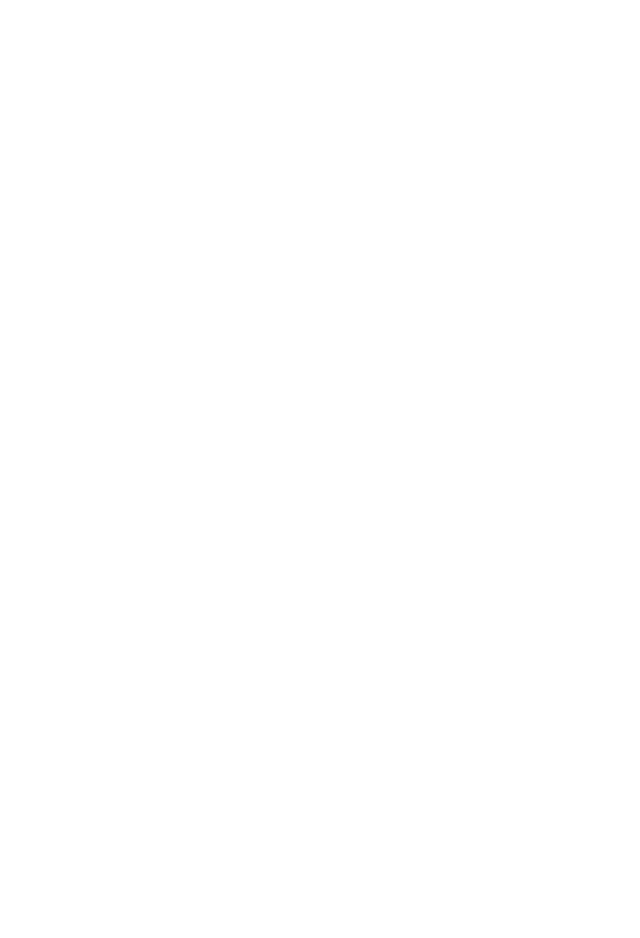
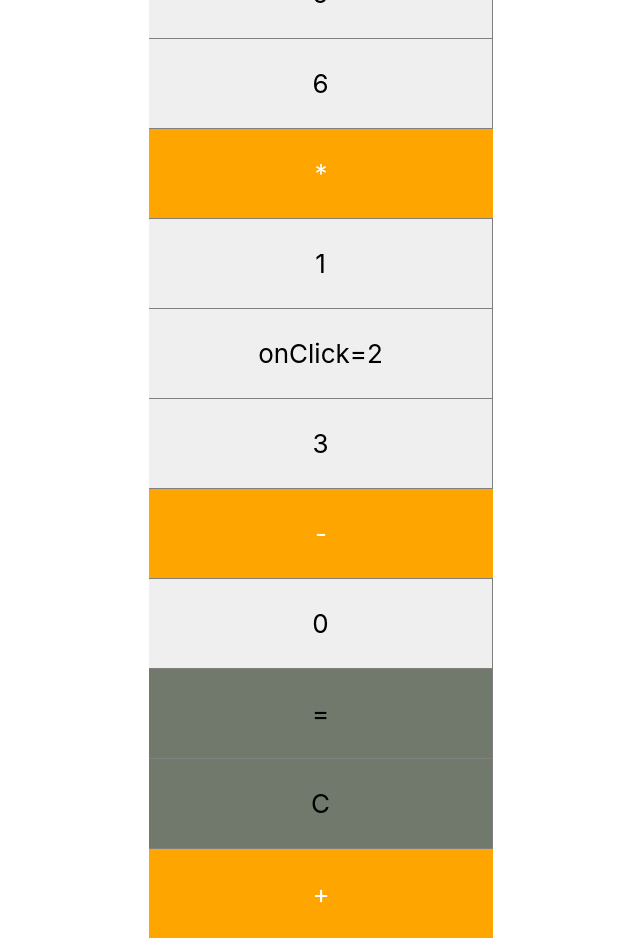
Before and after one commit to Lahari07bugatha/React-Applications, a React (Create React App) app: page / in a window 1280 px wide. Shown: the part 240-1178 px from the top of the page, without its empty margins (319-959 px from the left). Before the commit the page ends 800 px from the top, so only its background shows below. Built offline with nearby package versions, Linux system fonts and the light colour scheme.

Commit message:
Calculator Application

```diff
--- a/public/index.html
+++ b/public/index.html
@@ -26,7 +26,7 @@
     -->
     <title>React App</title>
     <!-- <link rel="stylesheet" href="./gstyle.css"> -->
-    <link href="https://cdn.jsdelivr.net/npm/bootstrap@5.0.2/dist/css/bootstrap.min.css" rel="stylesheet"
+     <link href="https://cdn.jsdelivr.net/npm/bootstrap@5.0.2/dist/css/bootstrap.min.css" rel="stylesheet"
     integrity="sha384-EVSTQN3/azprG1Anm3QDgpJLIm9Nao0Yz1ztcQTwFspd3yD65VohhpuuCOmLASjC" crossorigin="anonymous">
   </head>
   <body>
--- /dev/null
+++ b/src/calculs.js
@@ -0,0 +1,34 @@
+import Keypads from "./keypads"
+import React,{useState} from "react"
+import './styles.css'
+function Appp(){
+
+    let [input,setInput]=useState('')
+
+   function handleClick(value){
+       setInput(input+value)
+   }
+   function calculate(value){
+     let outputval= eval(input)
+     setInput(outputval)
+   }
+
+   function handleClear(){
+         setInput('')
+   }
+
+
+
+    return(
+        <>
+         <div className="container">
+            <h2>Calculator using react</h2>
+            <div className="calclus">
+                <input type="text" className="output" value={input}  />
+                <Keypads handleClick={handleClick} calculate={calculate} handleClear={handleClear}/>
+            </div>
+         </div>
+        </>
+    )
+}
+export default Appp
--- a/src/index.js
+++ b/src/index.js
@@ -3,6 +3,7 @@
 import './index.css';
 import App from './App';
 import Data from './databinding';
+import Appp from './calculs';
 //import reportWebVitals from './reportWebVitals';
 
 const root = ReactDOM.createRoot(document.getElementById('root'));
@@ -20,7 +21,8 @@
   <App/>
 )
 root.render(
-
-    <Data></Data>
-
+  <Data></Data>
 )
+root.render(
+  <Appp/>
+)
--- /dev/null
+++ b/src/keypads.js
@@ -0,0 +1,67 @@
+function Keypads({handleClick ,handleClear, calculate}){
+    return(
+        <div className="keypads">
+          <div className="row">
+            <button className="digit" onClick={()=>{
+                handleClick('7')
+            }} >7</button>
+            <button className="digit" onClick={()=>{
+                handleClick('8')
+            }}>8</button>
+            <button className="digit" onClick={()=>{
+                handleClick('9')
+            }}>9</button>
+            <button className="operator" onClick={()=>{
+                handleClick('/')
+            }}>/</button>
+
+          </div>
+           <div className="row">
+            <button className="digit" onClick={()=>{
+                handleClick('4')
+            }}>4</button>
+            <button className="digit" onClick={()=>{
+                handleClick('5')
+            }}>5</button>
+            <button className="digit" onClick={()=>{
+                handleClick('6')
+            }}>6</button>
+            <button className="operator" onClick={()=>{
+                handleClick('*')
+            }}> *</button>
+
+          </div>
+           <div className="row">
+            <button className="digit" onClick={()=>{
+                handleClick('1')
+            }}>1</button>
+            <button className="digit"> onClick={()=>{
+                handleClick('2')
+            }}2</button>
+            <button className="digit" onClick={()=>{
+                handleClick('3')
+            }}> 3</button>
+            <button className="operator" onClick={()=>{
+                handleClick('-')
+            }}>-</button>
+
+          </div>
+           <div className="row">
+            <button className="digit" onClick={()=>{
+                handleClick('0')
+            }}>0</button>
+            <button className="fun-keys"  onClick={()=>{
+                calculate()
+            }}>=</button>
+            <button className="fun-keys" onClick={()=>{
+                 handleClear()
+            }} > C</button>
+            <button className="operator" onClick={()=>{
+                handleClick('7')
+            }}>+</button>
+
+          </div>
+        </div>
+    )
+}
+export default Keypads
--- /dev/null
+++ b/src/styles.css
@@ -0,0 +1,51 @@
+.container{
+    display: flex;
+    justify-content: center;
+    align-items: center;
+    flex-direction: column;
+    height: 100vh;
+}
+.output{
+    outline: none;
+    border: none;
+    width: 320px;
+    height: 70px;
+    font-size: 32px;
+    padding: 2px 10px;
+    background-color: black;
+    color: white;
+    border-top-right-radius: 6px;
+    border-top-right-radius: 6px;
+    text-align: right;
+}
+button{
+    width: 85px;
+    height: 90px;
+    font-size: 26px;
+    cursor: pointer;
+    border: none;
+    border-top: 1px solid gray;
+    border-right: 1px solid gray;
+
+}
+.digit:hover{
+    background-color: rgb(129, 138, 145);
+    color: white;
+
+}
+.operator:hover{
+    background-color: rgb(126, 164, 164);
+
+
+}
+.operator{
+    border-right: none;
+    background-color: orange;
+    color: white;
+}
+.fun-keys:hover{
+    background-color: darkolivegreen;
+}
+.fun-keys{
+    background-color: rgb(112, 121, 107);
+}
```
